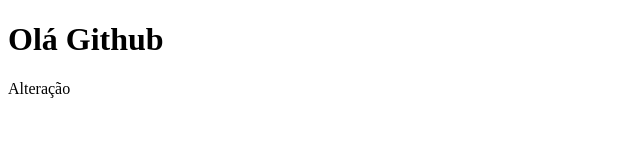
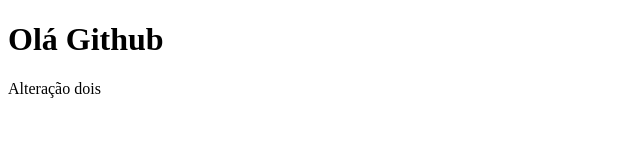
Before and after one commit to thiagoalmenara/Projeto-Teste-2, a plain HTML site: page index.html in a window 1280 px wide. Shown: the full height of the page, 0-640 px from the left. Drawn offline with Linux system fonts and the light colour scheme.

Commit message:
Update index.html

```diff
--- a/index.html
+++ b/index.html
@@ -7,6 +7,6 @@
 </head>
 <body>
     <h1>Olá Github</h1>
-    <p1> Alteração </p1>
+    <p1> Alteração dois </p1>
 </body>
 </html>
```
